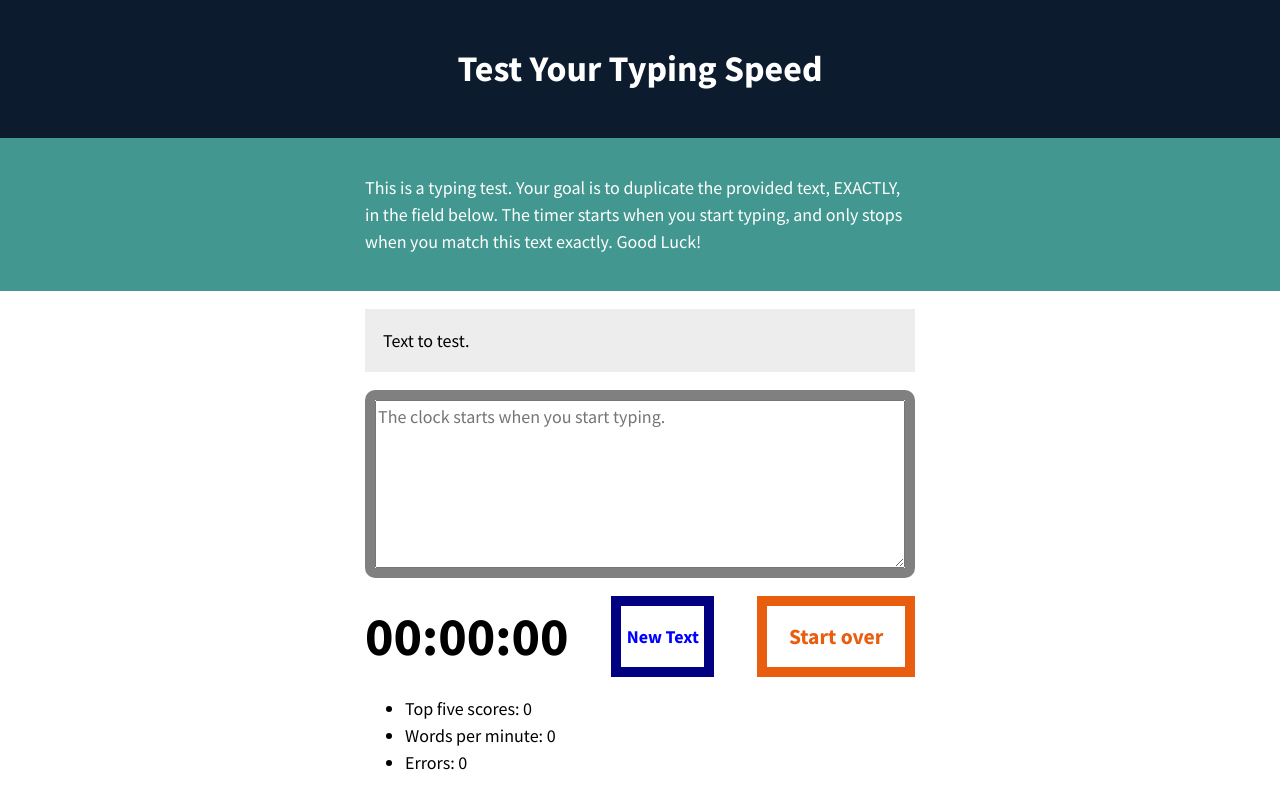
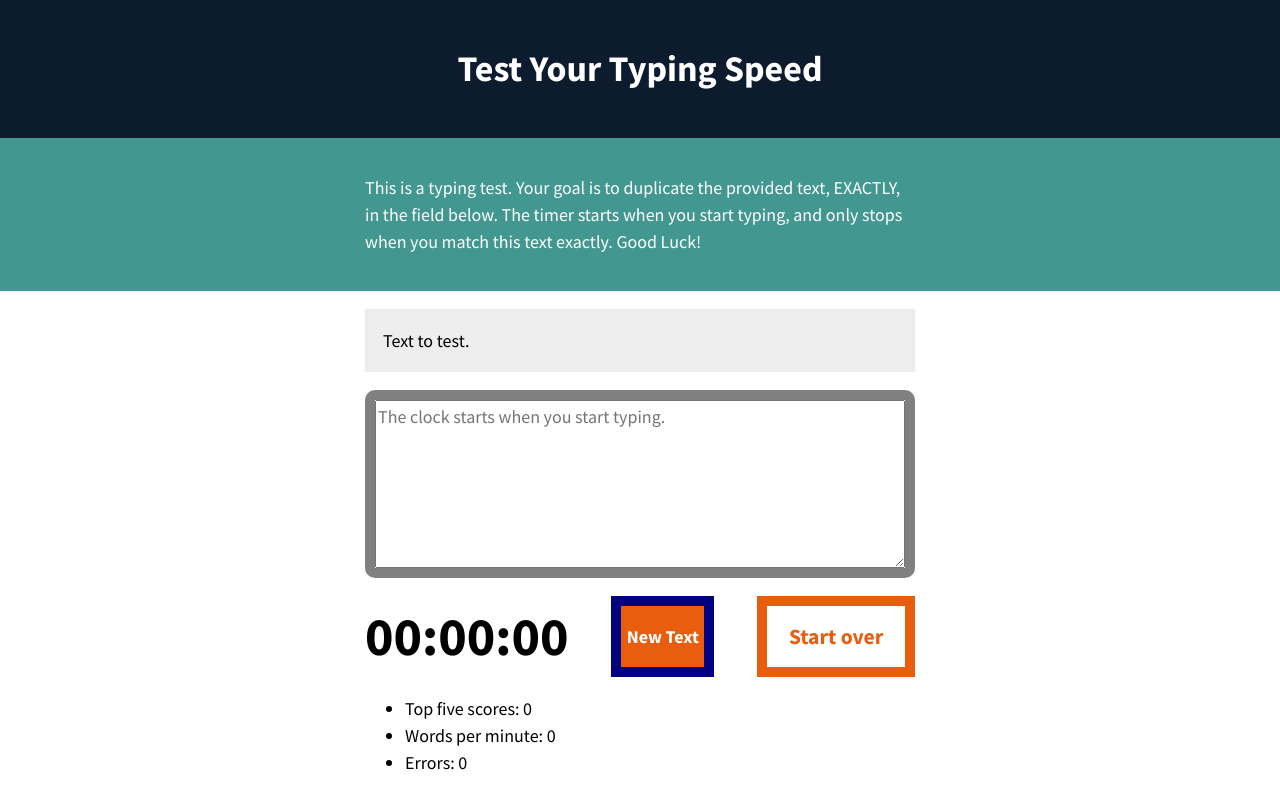
Before and after one commit to NafisaHabib/Timed-Typing-Test, a plain HTML site: page index.html in a window 1280 px wide. In both pictures the pointer is over the button "New Text". Drawn offline with Linux system fonts and the light colour scheme.

Commit message:
Update style.css

```diff
--- a/style.css
+++ b/style.css
@@ -195,3 +195,7 @@ body {
     background: white ;
     border: 10px solid navy;
 }
+#newText:hover {
+    color: white;
+    background-color: #E95D0F;
+}
```
